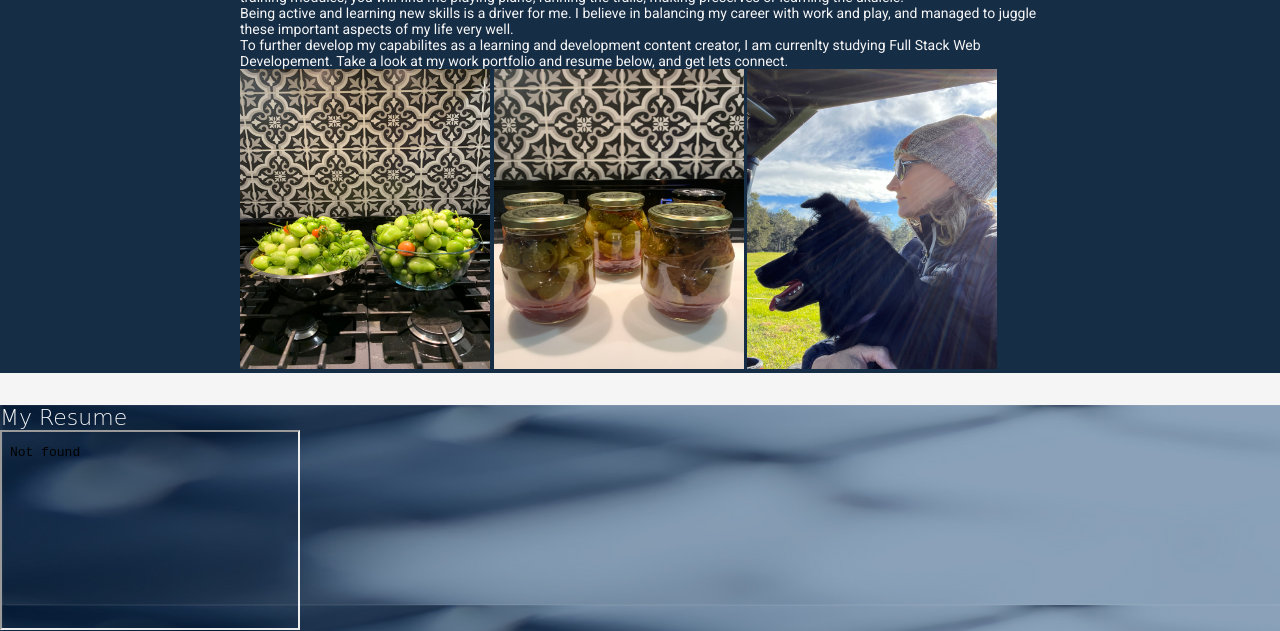
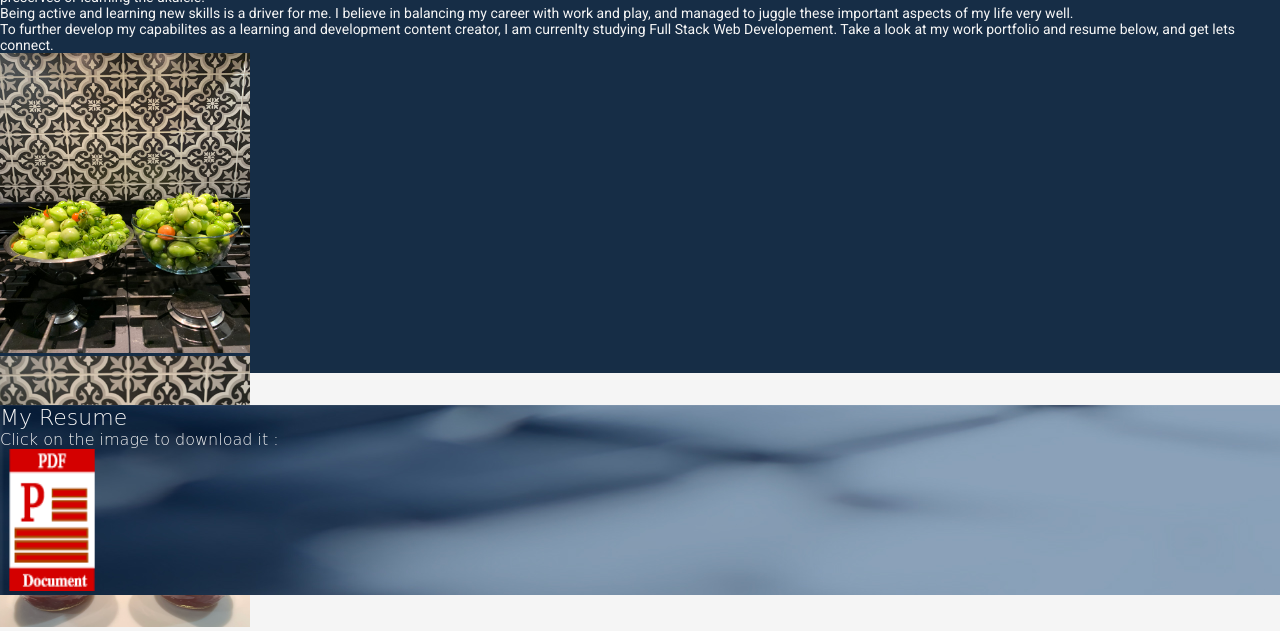
Before and after one commit to Willo80/Assignment-Portfolio, a plain HTML site: page about.html in a window 1280 px wide. Shown: the part 107-738 px from the top of the page. Drawn offline with Linux system fonts and the light colour scheme.

Commit message:
added PDF

```diff
--- a/about.html
+++ b/about.html
@@ -35,18 +35,22 @@
             </p>
           <!-- set height in css and remove these specs here for images -->
 
-            <div><img src="image-assets/green tomatoes.JPEG" alt="green tomamotes" height="300" width="250" /></div>
+            <div id="green-tomatoes"><img src="image-assets/green tomatoes.JPEG" alt="green tomamotes" height="300" width="250" /></div>
 
-            <div><img src="image-assets/pickles.JPEG" alt="pickles"height="300" width="250" /></div>
+            <div id="pickles"><img src="image-assets/pickles.JPEG" alt="pickles"height="300" width="250" /></div>
 
-           <div><img src="image-assets/Carol and Sally.JPEG" alt="Photo of Carol North"height="300" width="250"></div>
+           <div id="carol-sally"><img src="image-assets/Carol and Sally.JPEG" alt="Photo of Carol North"height="300" width="250"></div>
 
         </article>
     </main>
 
-       <section> <h3>My Resume</h3>
-        <iframe src="URL" height="200" width="300"></iframe>
-    </section>
+       <section> <h1>My Resume</h1>
+
+            <h2>Click on the image to download it :</h2>
+            <a href="image-assets/Resume Carol North A4.pdf" download >
+  <img src="image-assets/pdfImg.png" alt="pdf icon" width="104" height="142">
+            </a>
+        </section>
 
 
 
--- a/aboutstyle.css
+++ b/aboutstyle.css
@@ -50,22 +50,23 @@ header {
         background: #162d46;
     }
 
-    article p {
+    article {
         color: #f5f5f5;
-        background:#162d46;
         font-family: roboto, sans-serif;
-        width: 100vh;
-        justify-content: center;
+        height: 400px;
+        display: inline-block;
+        flex-direction: column;
+        justify-content: space-between;
+
     }
 
-div {
-display: inline-block;
-flex-direction: row;
-justify-content: space-between;
+#green-tomatoes {
+                border-radius: 50%;
+
+}
 
 
 
-}
 
 
 section {
@@ -75,17 +76,22 @@ section {
     align-items: center;
     display: inline-block;
     margin: 2rem 0 2rem 0rem;
-
 }
 
-section h3 {
+
+h1 {
     font-family: cursive;
     color: #f5f5f5;
     font-weight: 100;
     font-size: 22px;
 }
 
-
+h2 {
+    font-family: cursive;
+    color: #f5f5f5;
+    font-weight: 100;
+    font-size: 16px;
+}
 
 
 
--- a/portfoliostyle.css
+++ b/portfoliostyle.css
@@ -96,7 +96,7 @@ header {
     width: 100%;
     justify-content: center;
     background: #f5f5f5;
-    margin: 0 0 1.25rem;
+    margin: 0 1.25rem;
 
 
     }
```
Also changed, not shown: image-assets/pdfImg.png (added), 1 other file.
